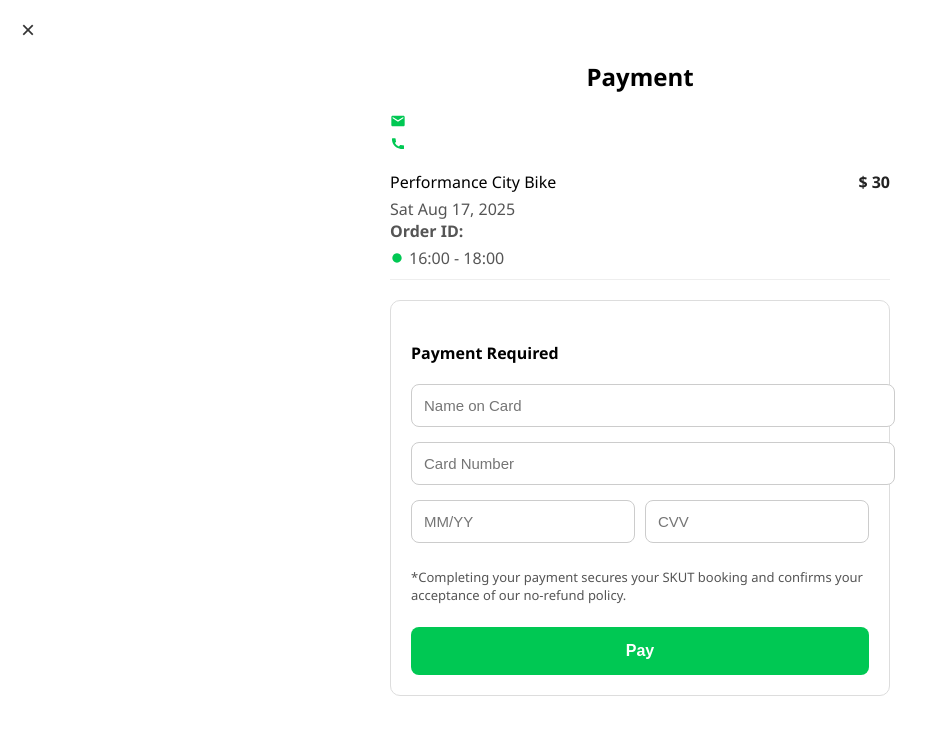
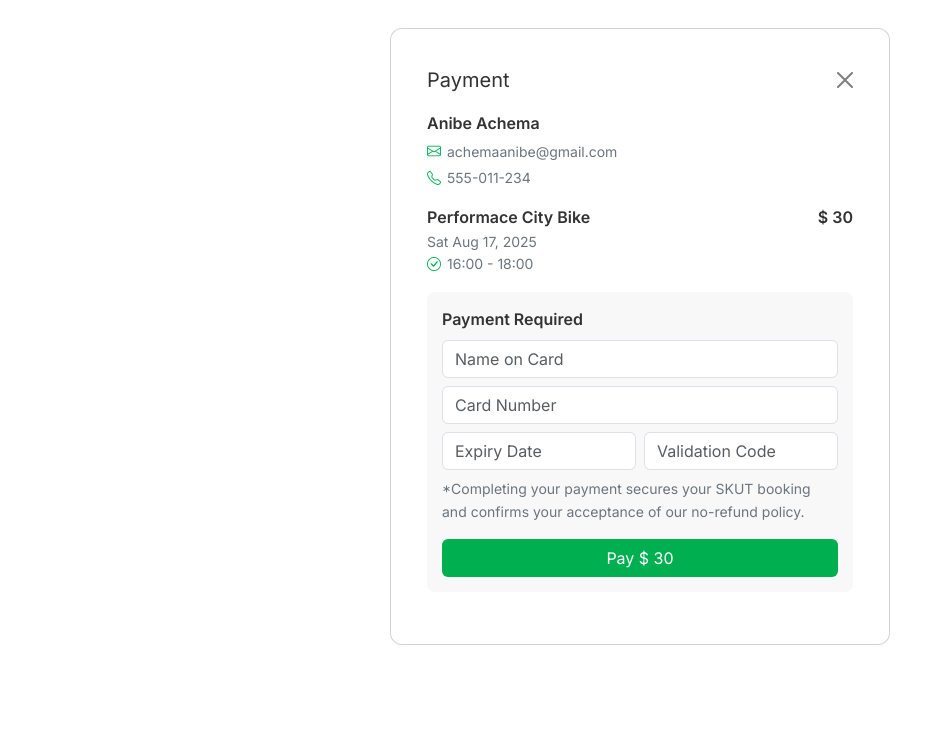
Before and after one commit to sahmwel/skut, a plain HTML site: page public/payment.html in a window 1280 px wide. Shown: the whole page, without its empty margins (0-935 px from the left). Drawn offline with nearby package versions, Linux system fonts and the light colour scheme.

Commit message:
Update all pages incluidng images

```diff
--- a/public/payment.html
+++ b/public/payment.html
@@ -2,255 +2,120 @@
 <html lang="en">
 <head>
   <meta charset="UTF-8" />
-  <meta name="viewport" content="width=device-width, initial-scale=1.0" />
-  <title>Payment</title>
+  <meta name="viewport" content="width=device-width, initial-scale=1.0">
+  <title>Payment Modal</title>
+  <!-- Bootstrap & Icons -->
+  <link href="https://cdn.jsdelivr.net/npm/bootstrap@5.3.0/dist/css/bootstrap.min.css" rel="stylesheet">
+  <link href="https://cdn.jsdelivr.net/npm/bootstrap-icons@1.10.5/font/bootstrap-icons.css" rel="stylesheet">
+
+  <!-- Google Font -->
+  <link href="https://fonts.googleapis.com/css2?family=Inter:wght@400;600;700&display=swap" rel="stylesheet">
+
+  <!-- Shared External CSS -->
+  <link rel="stylesheet" href="style.css">
+
+  <!-- Bootstrap Icons -->
+  <link
+    href="https://cdn.jsdelivr.net/npm/bootstrap-icons@1.11.3/font/bootstrap-icons.css"
+    rel="stylesheet"
+  >
   <style>
     body {
-      font-family: 'Segoe UI', Tahoma, Geneva, Verdana, sans-serif;
-      background-color: #fff;
+      font-family: 'Inter', sans-serif;
+      background-color: #ffffff;
+      color: #333;
       margin: 0;
+      padding: 0;
+    }
+    .modal-content {
+      border-radius: 12px;
       padding: 20px;
-      position: relative;
     }
-
-    .cancel-btn {
-      position: absolute;
-      top: 15px;
-      left: 15px;
-      cursor: pointer;
-      background: none;
-      border: none;
-      font-size: 24px;
-      color: #333;
-      transition: color 0.2s;
+    .booking-card {
+      background: #f8f8f8;
+      border-radius: 8px;
+      padding: 15px;
     }
-
-    .cancel-btn:hover {
-      color: #ff3b30;
+    .pay-btn {
+      background-color: #00b050;
+      color: #fff;
     }
-
-    .container {
-      max-width: 500px;
-      margin: 40px auto 0 auto;
+    .pay-btn:hover {
+      background-color: #009243;
+      color: #fff;
     }
-
-    h2 {
-      font-size: 24px;
-      margin-bottom: 20px;
-      text-align: center;
+    .small-text {
+      font-size: 0.875rem;
+      color: #6c757d;
     }
-
-    .user-info {
-      margin-bottom: 20px;
-    }
-
-    .user-info p {
-      margin: 6px 0;
-      font-size: 15px;
-    }
-
     .icon-text {
       display: flex;
       align-items: center;
-      color: #555;
+      gap: 6px;
     }
-
-    .icon-text svg {
-      width: 16px;
-      height: 16px;
-      margin-right: 6px;
-      fill: #00c853;
-    }
-
-    .summary {
-      margin-bottom: 20px;
-      border-bottom: 1px solid #eee;
-      padding-bottom: 10px;
-    }
-
-    .summary h4 {
-      margin: 0 0 5px 0;
-      font-weight: 500;
-    }
-
-    .summary p {
-      margin: 0;
-      color: #555;
-    }
-
-    .summary .time {
-      display: flex;
-      align-items: center;
-      margin-top: 5px;
-      color: #555;
-    }
-
-    .summary .time svg {
-      width: 14px;
-      height: 14px;
-      margin-right: 5px;
-      fill: #00c853;
-    }
-
-    .amount {
-      float: right;
-      font-weight: bold;
-      color: #222;
-    }
-
-    .card-form {
-      border: 1px solid #ddd;
-      border-radius: 10px;
-      padding: 20px;
-      margin-top: 10px;
-    }
-
-    .card-form h4 {
-      margin-bottom: 20px;
-    }
-
-    .card-form input {
-      width: 100%;
-      padding: 12px;
-      margin-bottom: 15px;
-      border: 1px solid #ccc;
-      border-radius: 8px;
-      font-size: 15px;
-    }
-
-    .form-row {
-      display: flex;
-      gap: 10px;
-    }
-
-    .card-form p {
-      font-size: 13px;
-      color: #555;
-      margin-top: 10px;
-    }
-
-    .btn {
-      width: 100%;
-      background-color: #00c853;
-      color: white;
-      border: none;
-      padding: 15px;
-      font-size: 16px;
-      font-weight: bold;
-      border-radius: 8px;
-      cursor: pointer;
-      margin-top: 10px;
-    }
-
-    .btn:hover {
-      background-color: #00b04c;
-    }
-
-    .error {
-      color: red;
-      font-size: 13px;
-      margin-top: -10px;
-      margin-bottom: 10px;
-      display: none;
+    .green-icon {
+      color: #00b050;
     }
   </style>
 </head>
 <body>
-  <!-- Cancel Button -->
-  <button class="cancel-btn" onclick="cancelPayment()" title="Cancel">&times;</button>
 
-  <div class="container">
-    <h2>Payment</h2>
+<!-- Modal -->
+<div class="modal show d-block" tabindex="-1">
+  <div class="modal-dialog">
+    <div class="modal-content">
 
-    <div class="user-info">
-      <p><strong></strong></p>
-      <p class="icon-text">
-        <svg xmlns="http://www.w3.org/2000/svg" viewBox="0 0 24 24">
-          <path d="M20 4H4c-1.1 0-2 .9-2 2v12c0 1.1.9 2 2 2h16c1.1 0 2-.9 2-2V6c0-1.1-.9-2-2-2zm0 4l-8 5-8-5V6l8 5 8-5v2z"/>
-        </svg>
-      </p>
-      <p class="icon-text">
-        <svg xmlns="http://www.w3.org/2000/svg" viewBox="0 0 24 24">
-          <path d="M6.62 10.79a15.464 15.464 0 006.59 6.59l2.2-2.2a1 1 0 011.01-.24 11.36 11.36 0 003.58.57 1 1 0 011 1v3.61a1 1 0 01-1 1C9.27 21.11 2.89 14.73 2.89 6a1 1 0 011-1h3.61a1 1 0 011 1c0 1.23.2 2.43.57 3.58a1 1 0 01-.25 1.01l-2.2 2.2z"/>
-        </svg>
-      </p>
-    </div>
+      <div class="modal-header border-0 pb-0">
+        <h5 class="modal-title">Payment</h5>
+        <button type="button" class="btn-close" aria-label="Close"></button>
+      </div>
 
-    <div class="summary">
-      <h4 id="scooter-name">Performance City Bike <span class="amount" id="total-price">$ 30</span></h4>
-      <p id="rental-date">Sat Aug 17, 2025</p>
-      <p><strong>Order ID:</strong> <span id="order-id"></span></p>
-      <div class="time">
-        <svg xmlns="http://www.w3.org/2000/svg" viewBox="0 0 24 24">
-          <path d="M12 20c4.41 0 8-3.59 8-8s-3.59-8-8-8-8 3.59-8 8 3.59 8 8 8zm.5-13h-1v6l5.25 3.15.75-1.23-4.5-2.67V7z"/>
-        </svg>
-        <span id="time-range">16:00 - 18:00</span>
+      <div class="modal-body">
+        <div class="mb-3">
+          <p class="fw-semibold mb-1">Anibe Achema</p>
+          <p class="mb-1 small-text icon-text">
+            <i class="bi bi-envelope green-icon"></i> achemaanibe@gmail.com
+          </p>
+          <p class="mb-1 small-text icon-text">
+            <i class="bi bi-telephone green-icon"></i> 555-011-234
+          </p>
+        </div>
+
+        <div class="d-flex justify-content-between mb-3">
+          <div>
+            <p class="mb-0 fw-semibold">Performace City Bike</p>
+            <p class="mb-0 small-text">Sat Aug 17, 2025</p>
+            <p class="mb-0 small-text icon-text">
+              <i class="bi bi-check-circle green-icon"></i> 16:00 - 18:00
+            </p>
+          </div>
+          <div class="fw-semibold">$ 30</div>
+        </div>
+
+        <div class="booking-card mb-3">
+          <p class="fw-semibold mb-2">Payment Required</p>
+          <div class="mb-2">
+            <input type="text" class="form-control" placeholder="Name on Card">
+          </div>
+          <div class="mb-2">
+            <input type="text" class="form-control" placeholder="Card Number">
+          </div>
+          <div class="d-flex gap-2 mb-2">
+            <input type="text" class="form-control" placeholder="Expiry Date">
+            <input type="text" class="form-control" placeholder="Validation Code">
+          </div>
+          <p class="small-text mb-3">
+            *Completing your payment secures your SKUT booking and confirms your acceptance of our no-refund policy.
+          </p>
+          <button class="btn pay-btn w-100">Pay $ 30</button>
+        </div>
+
       </div>
     </div>
+  </div>
+</div>
 
-    <div class="card-form">
-      <h4>Payment Required</h4>
-      <form id="payment-form">
-        <input type="text" id="card-name" placeholder="Name on Card" required />
-        <span class="error" id="name-error">Please enter the cardholder's name.</span>
-
-        <input type="text" id="card-number" placeholder="Card Number" maxlength="16" required />
-        <span class="error" id="number-error">Please enter a valid 16-digit card number.</span>
-
-        <div class="form-row">
-          <input type="text" id="expiry-date" placeholder="MM/YY" required />
-          <input type="text" id="cvv" placeholder="CVV" maxlength="4" required />
-        </div>
-        <span class="error" id="expiry-error">Please enter expiry date in MM/YY format.</span>
-        <span class="error" id="cvv-error">Please enter a valid CVV.</span>
-
-        <p>*Completing your payment secures your SKUT booking and confirms your acceptance of our no-refund policy.</p>
-        <button type="submit" class="btn">Pay</button>
-      </form>
-    </div>
-  </div>
-
-  <script>
-    function cancelPayment() {
-      window.history.back(); // Go back to the previous page
-    }
-
-    // Payment form validation (unchanged)
-    document.getElementById("payment-form").addEventListener("submit", (e) => {
-      e.preventDefault();
-      let valid = true;
-
-      const name = document.getElementById("card-name").value.trim();
-      const number = document.getElementById("card-number").value.trim();
-      const expiry = document.getElementById("expiry-date").value.trim();
-      const cvv = document.getElementById("cvv").value.trim();
-
-      document.querySelectorAll(".error").forEach(err => err.style.display = "none");
-
-      if (name === "") {
-        document.getElementById("name-error").style.display = "block";
-        valid = false;
-      }
-
-      if (!/^\d{16}$/.test(number)) {
-        document.getElementById("number-error").style.display = "block";
-        valid = false;
-      }
-
-      if (!/^(0[1-9]|1[0-2])\/\d{2}$/.test(expiry)) {
-        document.getElementById("expiry-error").style.display = "block";
-        valid = false;
-      }
-
-      if (!/^\d{3,4}$/.test(cvv)) {
-        document.getElementById("cvv-error").style.display = "block";
-        valid = false;
-      }
-
-      if (valid) {
-        alert("Payment Successful!");
-      }
-    });
-  </script>
+<!-- Bootstrap JS (optional for modal functionality) -->
+<script src="https://cdn.jsdelivr.net/npm/bootstrap@5.3.2/dist/js/bootstrap.bundle.min.js"></script>
 </body>
 </html>
```
Also changed, not shown: public/contact.html (+27 -0 lines), public/details.html (+63 -8 lines), public/index.html (+6 -1 lines), public/product.html (+1 -0 lines).
